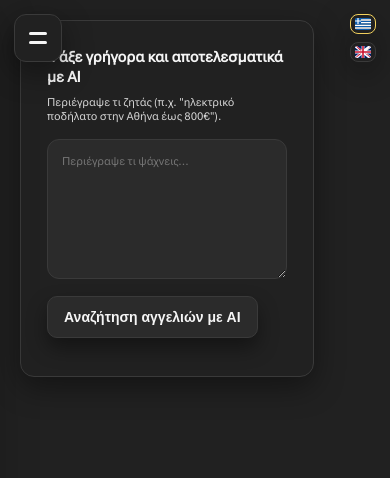
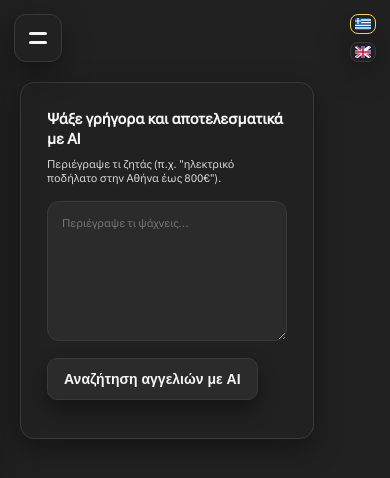
Before and after one commit to johnelJL/speedlist, a website: page public/index.html in a window 390 px wide. Drawn offline with Linux system fonts and the light colour scheme; files that its build step writes are made by us from their sources; files whose address does not match are found by name.

Commit message:
Adjust mobile padding for fixed controls

```diff
--- a/public/style.css
+++ b/public/style.css
@@ -864,6 +864,8 @@ img {
   .main {
     padding: 20px;
     padding-right: calc(20px + var(--language-switcher-width));
+    /* Keep mobile content clear of the fixed menu toggle and language switcher */
+    padding-top: calc(20px + 48px + 14px);
   }
 
   body.nav-open .backdrop {
```
